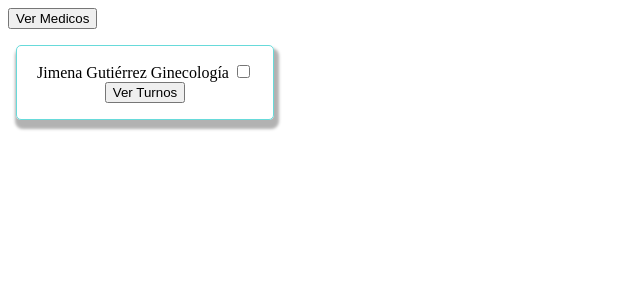
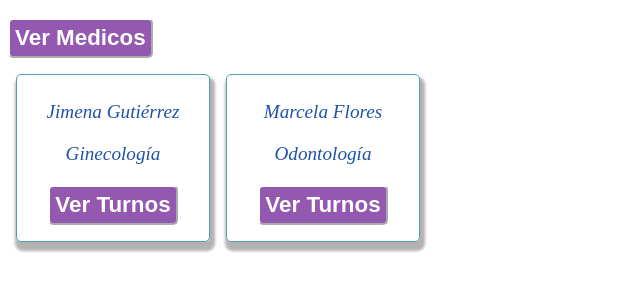
Before and after one commit to melisen/clase-consultorio-cliente, a website: page index.html in a window 1280 px wide. Both pictures are taken after a click on the button "Ver Medicos". Shown: the whole page, without its empty margins (0-640 px from the left). Drawn offline with Linux system fonts and the light colour scheme.

Commit message:
clase 25 sept

```diff
--- a/index.css
+++ b/index.css
@@ -1,6 +1,6 @@
 .card-turno{
-  width:14rem;
-  border: 0.1rem solid rgb(103, 218, 218);
+  width:10rem;
+  border: 0.1rem solid rgb(78, 160, 179);
   border-radius: 5px;
   display: inline-block;
   box-shadow: 2px 6px 3px 3px rgba(0, 0, 0, 0.3);
@@ -9,8 +9,8 @@
   margin: 1rem 0.5rem;
 }
 .divturnos{
-    display:flex;
-justify-content: space-between;
+  display:flex;
+justify-content: flex-start;
 flex-wrap: wrap;
 }
 .lista{
@@ -24,3 +24,20 @@ flex-wrap: wrap;
   font-style:italic;
   font-weight: normal;
 }
+.nombre-apellido{
+  padding: 10px 0 10px 0 ;
+  font-size:1.2rem;
+  font-style:italic;
+  color:rgb(32, 82, 167);
+
+}
+.btn{
+  margin-top:10px;
+  background-color:rgb(147, 89, 176);
+  color:white;
+  font-weight:bold;
+  font-size:1.4rem;
+  border-radius:5px;
+  border-color:white;
+  padding:5px;
+}
--- a/index.html
+++ b/index.html
@@ -7,9 +7,9 @@
     <link rel = "stylesheet" href ="index.css">
 </head>
 <body>
-    <button id="vermedicos">Ver Medicos</button>
+    <button id="vermedicos"  class="btn">Ver Medicos</button>
 
-    <div id="divmedicos" class="divturnos"></div>
+    <div id="divmedicos" class="divturnos"> </div>
 
    <div id="divturnos" class="divturnos"></div>
 
--- a/medicos.js
+++ b/medicos.js
@@ -1,7 +1,7 @@
 
 
 //* PEDIR DATOS A UNA API u obtenerlos de forma local leyendo un archivo .json (la ruta del archivo debe estar escrita a partir de la raíz de la estructura de carpetas del proyecto):
-let relativePath = "./medicos.json"
+let relativePath = "./medicos.json"  //
 let urlServidorLocalMedicos = "http://localhost:8080/api/medicos"
 let arrMedicos = [];
 
@@ -19,51 +19,14 @@ buscarMedicos(relativePath)
 //buscarMedicos(urlServidorLocalMedicos)
 
 
+//* DOM:
 
-//*DATOS HARCODE:
-/*
-const arrMedicos = [
-    {
-    id:1,
-    nombre: "Jimena",
-    apellido: "Gutiérrez",
-    especialidad:"Ginecología",
-    consultorio: 3,
-    agenda: [
-        {
-            mes: "septiembre",
-            fecha: 25,
-            dia: "lunes",
-            turnos:[
-                {
-                    horario: 12,
-                    paciente: "disponible"
-                },
-                {
-                    horario: 13,
-                    paciente: "disponible"
-                },
-                {
-                    horario: 14,
-                    paciente: "disponible"
-                },
-                {
-                    horario: 15,
-                    paciente: "disponible"
-                }
-            ]
+const divMedicos = document.getElementById("divmedicos");
+const verMedicosBtn = document.getElementById("vermedicos");
+const divturnos = document.getElementById("divturnos");
+const verTurnosBtn = document.getElementById("verturnos")
 
-        }
 
-    ]
-}
-]*/
-
-//* DOM:
-const divturnos = document.getElementById("divturnos");
-const divMedicos = document.getElementById("divmedicos")
-const verMedicosBtn = document.getElementById("vermedicos");
-const verTurnosBtn = document.getElementById("verturnos")
 
 //*funciones:
 const mostrarMedicos = (arr) =>{
@@ -72,12 +35,15 @@ const mostrarMedicos = (arr) =>{
         divMedicos.appendChild(cardMedico)
         cardMedico.innerHTML =
         `<div class="card-turno ">
-            <label  for="${element.nombre}">${element.nombre}</label>
-            <label  for="${element.apellido}">${element.apellido}</label>
-            <label  for="${element.especialidad}">${element.especialidad}</label>
-            <input type="checkbox" class="checkboxCuadrado"  id="checkbox${element.id}" value="${element.id}">
-            <button id="verturnos${element.id}">Ver Turnos</button>
-            </div>`
+            <div class="nombre-apellido">
+                <label  for="${element.nombre}">${element.nombre}</label>
+                <label  for="${element.apellido}">${element.apellido}</label>
+            </div>
+            <div class="nombre-apellido">
+                 <label  for="${element.especialidad}">${element.especialidad}</label>
+            </div>
+            <button id="verturnos${element.id}" class="btn">Ver Turnos</button>
+        </div>`
 
     })
 }
@@ -117,16 +83,25 @@ const mostrarAgendaMedico = (arr, id) =>{
 
         const arrTurnos = element.turnos;
         const listaHorarios = arrTurnos.map((item) =>
-          `<li> ${item.horario} hs  <label  for="${item.paciente}" class="paciente">${item.paciente}</label> </li>`
+          `<li> ${item.horario} hs  <label  for="${item.paciente}" class="paciente">${item.paciente}</label>
+
+            <input name="pacienteanotado" id="${item.horario}" type="text">
+            <button type="submit" id="" style="color:white; background-color:rgb(92, 200, 92); margin:20px; border-radius:3px; border-width:0px; padding:8px;">
+               Modificar
+            </button>
+           </li>`
       ).join(" ");
         cardTurno.innerHTML =
         `<div class="card-turno ">
             <label  for="${element.dia}">${element.dia}</label>
             <label  for="${element.fecha}">${element.fecha}</label>
-            <label  for="${element.mes}">${element.mes}</label>
+
+
+            <form method="post" action="/api/medicos/jimena/modificar">
             <ul class="lista">
            ${listaHorarios}
         </ul>
+        </form>
         </div>`
     })
 }
--- a/medicos.json
+++ b/medicos.json
@@ -3,20 +3,19 @@
         "nombre": "Jimena",
         "apellido": "Gutiérrez",
         "especialidad":"Ginecología",
-        "consultorio": 3,
+        "consultorio":  3,
         "agenda": [
             {
-                "mes": "septiembre",
                 "fecha": 25,
                 "dia": "lunes",
                 "turnos":[
                     {
                         "horario": 12,
-                        "paciente": "disponible"
+                        "paciente": "María"
                     },
                     {
                         "horario": 13,
-                "paciente": "disponible"
+                        "paciente": "disponible"
                     },
                     {
                         "horario": 14,
@@ -31,5 +30,10 @@
             }
 
         ]
+    },
+    {
+        "nombre": "Marcela",
+        "apellido": "Flores",
+        "especialidad":"Odontología"
     }
 ]
```
Also changed, not shown: medicos.txt (added, +14 -0 lines).
